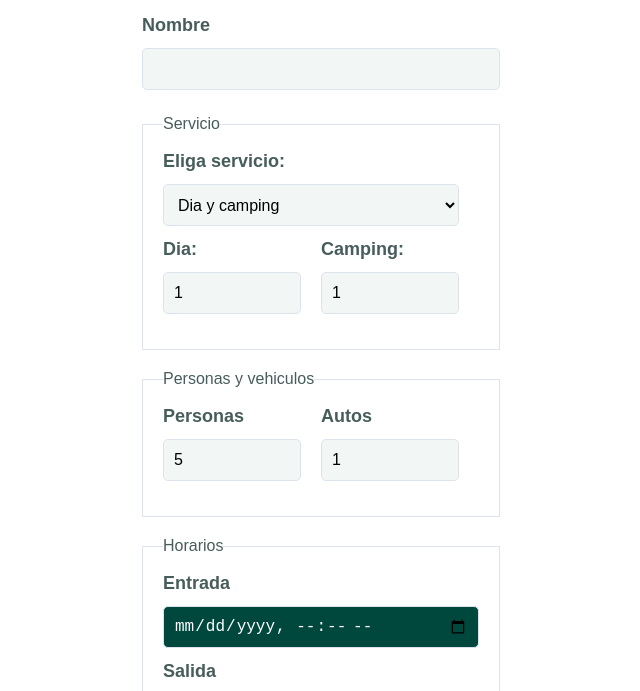
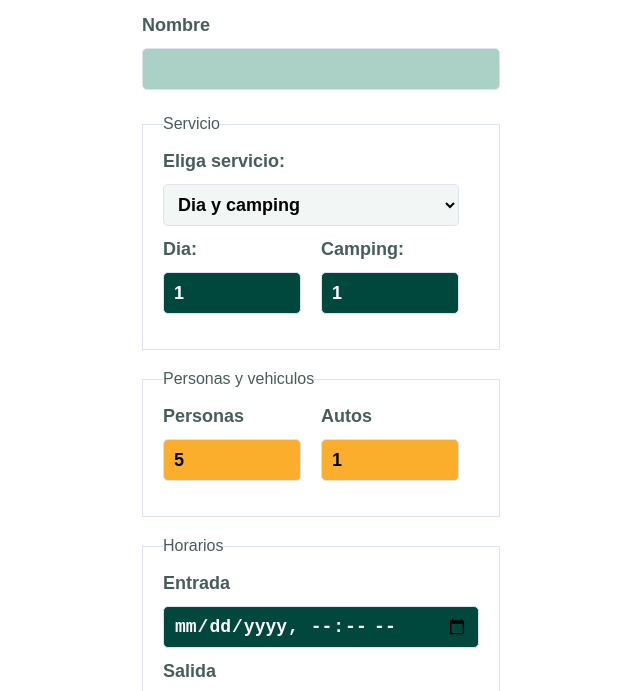
Before and after one commit to Arnulfotos/calcBLP-v2, a website built with Vite: page index.html in a window 1280 px wide. Shown: the part 81-772 px from the top of the page, without its empty margins (319-959 px from the left). Built offline with nearby package versions, Linux system fonts and the light colour scheme.

Commit message:
añade color a tu vida

```diff
--- a/index.html
+++ b/index.html
@@ -35,7 +35,7 @@
       <form action="" id="form">
         <div class="container">
           <label for="nombre" class="texto-formulario">Nombre</label>
-          <input type="text" class="texto-input" maxlength="32" autocapitalize="characters" minlength="8"
+          <input type="text" class="texto-input nombre" maxlength="32" autocapitalize="characters" minlength="8"
           size="32"   name="nombre" id="nombre" />
         </div>
         <!-- nombre -->
@@ -58,24 +58,24 @@
 
         <div id="egeneral">
           <label for="entrada-general" class="texto-formulario">Dia:</label>
-          <input class="texto-input" id="entrada-general"  min="0" max="31" type="number" />
+          <input class="texto-input entrada" id="entrada-general"  min="0" max="31" type="number" />
         </div>
 
         <div id="campingCont">
           <label for="camping" class="texto-formulario">Camping:</label>
-          <input id="camping" min="0" max="31"  type="number"  class="texto-input" />
+          <input id="camping" min="0" max="31"  type="number"  class="texto-input entrada" />
         </div>
 
 
         <div id="dias-cabana">
           <label for="dias-encabana" class="texto-formulario">Dias Cab:</label>
-          <input id="dias-encabana" class="texto-input" type="number" min="0" max="31"/>
+          <input id="dias-encabana" class="texto-input entrada" type="number" min="0" max="31"/>
         </div>
 
         <div id="num-cabana">
           <label for="numero-cabanas" class="texto-formulario">Cabaña:
           </label>
-          <select name="numero-cabanas" id="numero-cabanas" class="texto-input">
+          <select name="numero-cabanas" id="numero-cabanas" class="texto-input entrada">
             <option value="0">0</option>
             <option value="1">1</option>
             <option value="2">2</option>
@@ -101,7 +101,7 @@
           <div class="flex-3">
             <div>
               <label for="num-personas" class="texto-formulario">Personas</label>
-              <input id="num-personas" min="0" type="number" max="100" class="texto-input" />
+              <input id="num-personas" min="0" type="number" max="100" class="texto-input salida" />
             </div>
             <!-- <div>
               <label for="camping" class="texto-formulario">Menores</label>
@@ -109,7 +109,7 @@
             </div> -->
             <div>
               <label for="auto" class="texto-formulario">Autos</label>
-              <input id="auto" min="0" max="100"  type="number" class="texto-input" />
+              <input id="auto" min="0" max="100"  type="number" class="texto-input salida" />
             </div>
           </div>
         </fieldset>
@@ -136,7 +136,7 @@
         <div id="preview"></div>
         <div>
           <label for="total" class="texto-formulario">Total </label>
-          <input id="total" type="number" class="texto-input" min="0" />
+          <input id="total" type="number" class="texto-input nombre" min="0" />
         </div>
         <div class="container-flex">
 
--- a/style.css
+++ b/style.css
@@ -72,8 +72,8 @@ font-weight: 800;
 padding: 8px 10px;
 width: 100%;
 min-height: 42px;
-font-size: 1.6rem;
-font-weight: 500;
+font-size: 1.8rem;
+font-weight: 700;
 border-radius: 5px;
 border: 1px solid #dde3ec;
 resize: none;
@@ -217,3 +217,9 @@ input {
   justify-content: space-between;
 
   }
+
+.nombre {
+  background-color: #abd1c6;
+  font-weight: 700;
+  color: #0f3433;
+}
```
